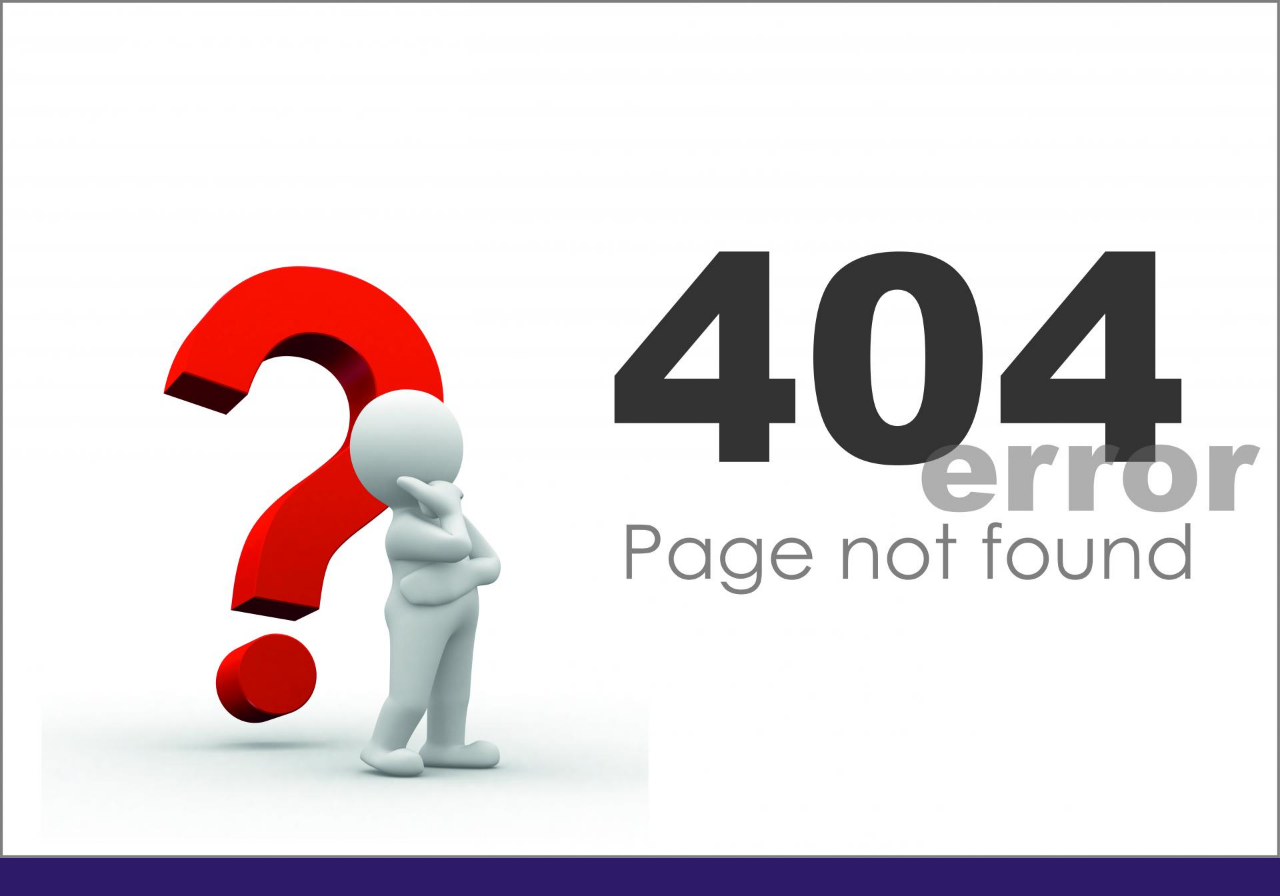
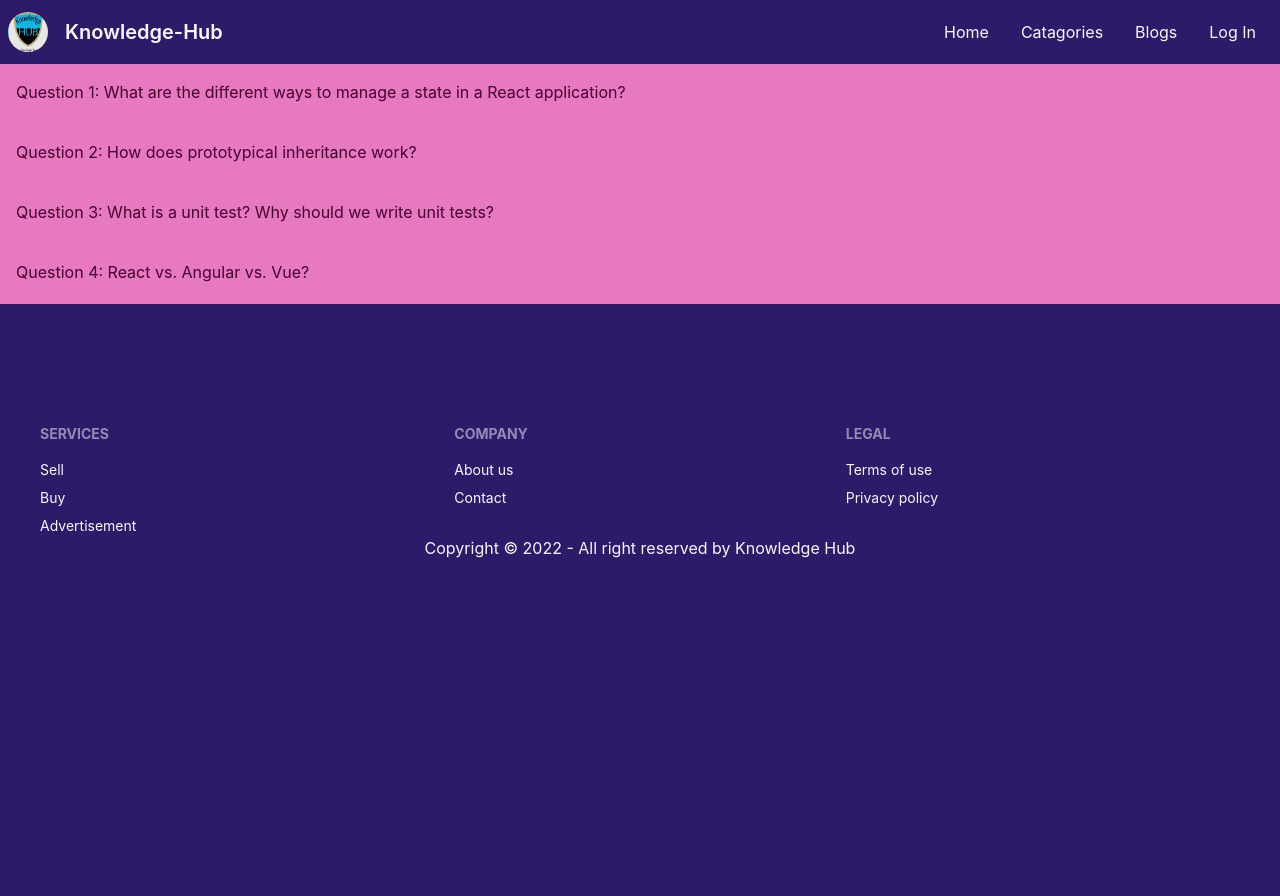
Before and after one commit to chayon8080/Knowledge-hub-client, a React (Create React App) app: page /blogs in a window 1280 px wide. Shown: the top 896 px of the page. After the commit the page ends 800 px from the top, so only its background shows below. Built offline with nearby package versions, Linux system fonts and the light colour scheme; no server answers.

Commit message:
eight commit

```diff
--- /dev/null
+++ b/src/Layout/DashBoardLayout.js
@@ -0,0 +1,34 @@
+import React, { useContext } from 'react';
+import { Link, Outlet } from 'react-router-dom';
+import { AuthContext } from '../contexts/AuthProvider';
+import Navbar from '../Pages/Shared/Navbar/Navbar';
+const DashBoardLayout = () => {
+    const { user } = useContext(AuthContext)
+    // const [isAdmin] = useAdmin(user?.email)
+    return (
+        <div>
+            <Navbar></Navbar>
+            <div className="drawer drawer-mobile">
+                <input id="dashboard-drawer" type="checkbox" className="drawer-toggle" />
+                <div className="drawer-content">
+                    <Outlet></Outlet>
+                </div>
+                <div className="drawer-side">
+                    <label htmlFor="dashboard-drawer" className="drawer-overlay"></label>
+                    <ul className="menu p-4 w-80 bg-base-100 text-base-content">
+                        <li><Link to='/dashboard'>My Appointments</Link></li>
+                        {/* {
+                            isAdmin && <>
+                                <li><Link to='/dashboard/allusers'>All users</Link></li>
+                            </>
+                        } */}
+                        <li><Link to='/dashboard/allusers'>All users</Link></li>
+                    </ul>
+
+                </div>
+            </div>
+        </div>
+    );
+};
+
+export default DashBoardLayout;
--- a/src/Login/Login.js
+++ b/src/Login/Login.js
@@ -2,6 +2,7 @@ import React, { useContext, useState } from 'react';
 import { Form, Link, useLocation, useNavigate } from 'react-router-dom';
 import { IconName } from "react-icons/fa";
 import { AuthContext } from '../../src/contexts/AuthProvider';
+import toast from 'react-hot-toast';
 
 const Login = () => {
     const [error, setError] = useState('');
@@ -27,6 +28,7 @@ const Login = () => {
         signIn(email, password)
             .then(result => {
                 const user = result.user;
+                toast("Log In  successfully")
                 form.reset();
                 setError('');
                 navigate(from, { replace: true });
--- /dev/null
+++ b/src/Pages/Blogs/Blogs.js
@@ -0,0 +1,63 @@
+import React from 'react';
+
+const Blogs = () => {
+    return (
+        <div className='mb-20'>
+            <div className="collapse">
+                <input type="checkbox" className="peer" />
+                <div className="collapse-title bg-primary text-primary-content peer-checked:bg-secondary peer-checked:text-secondary-content">
+                    Question 1: What are the different ways to manage a state in a React application?
+                </div>
+                <div className="collapse-content bg-primary text-primary-content peer-checked:bg-secondary peer-checked:text-secondary-content">
+                    <p>Answer 1: In React apps, there are at least seven ways to handle the state. here some example given below
+                        Example :
+                        * URL= We can use URL to store some data .
+
+                        * Web Storage = The second option is to store the state in the browser via web storage. This is useful when we want to persist state between reloads and reboots. Examples include cookies, local storage, and IndexedDB. These are native browser technologies.
+
+                        * Local State = The third option is to use store state locally. It is useful when one component needs the state. Examples include a toggle button, a form, etc.
+
+                        * Lifted State = The Fourth option is to define the state in the parent component. Often, the same state is used across multiple components. In those cases, it is useful to lift the state to a common parent. The lifting state is a two step process. First, we declare the state in a common parent component, and then we pass the state down to child components via props. This pattern should be considered any time a few related components need to use the same state.
+
+                        * Derived State = The fifth option is to compute the new state based on the available state.
+                    </p>
+                </div>
+            </div>
+            <div className="collapse">
+                <input type="checkbox" className="peer" />
+                <div className="collapse-title bg-primary text-primary-content peer-checked:bg-secondary peer-checked:text-secondary-content">
+                    Question 2: How does prototypical inheritance work?
+                </div>
+                <div className="collapse-content bg-primary text-primary-content peer-checked:bg-secondary peer-checked:text-secondary-content">
+                    <p>Answer 2: The Prototypal Inheritance is a feature in javascript used to add methods and properties in objects. It is a method by which an object can inherit the properties and methods of another object. Traditionally, in order to get and set the [[Prototype]] of an object, we use Object. getPrototypeOf and Object.</p>
+                </div>
+            </div>
+            <div className="collapse">
+                <input type="checkbox" className="peer" />
+                <div className="collapse-title bg-primary text-primary-content peer-checked:bg-secondary peer-checked:text-secondary-content">
+                    Question 3: What is a unit test? Why should we write unit tests?
+                </div>
+                <div className="collapse-content bg-primary text-primary-content peer-checked:bg-secondary peer-checked:text-secondary-content">
+                    <p>Answer 3: Unit Testing is a type of software testing where individual units or components of a software are tested. The purpose is to validate that each unit of the software code performs as expected.
+                        Unit testing ensures that all code meets quality standards before it's deployed. This ensures a reliable engineering environment where quality is paramount. Over the course of the product development life cycle, unit testing saves time and money, and helps developers write better code, more efficiently.
+                    </p>
+                </div>
+            </div>
+            <div className="collapse">
+                <input type="checkbox" className="peer" />
+                <div className="collapse-title bg-primary text-primary-content peer-checked:bg-secondary peer-checked:text-secondary-content">
+                    Question 4: React vs. Angular vs. Vue?
+                </div>
+                <div className="collapse-content bg-primary text-primary-content peer-checked:bg-secondary peer-checked:text-secondary-content">
+                    <p>Answer 4: Angular, React and Vue are all highly popular JavaScript libraries and frameworks that help developers build complex, reactive and modern user interfaces for the web. Actually, with additional libraries like React Native, Ionic with Angular or with React or NativeScript you can even build native mobile apps for mobile devices with help of Angular, React and Vue.
+                        Angular is a framework developed by Google: Google also uses Angular internally, hence we'll not see Angular disappear over night. It will be maintained and continuously improved
+                        React is a library built by Facebook: Facebook also uses React internally, hence we'll not see React disappear over night. It will be maintained and continuously improved
+                        Vue is a "standalone" project that is not built inside of any company. It used to be a one-man show but those days are long gone. Nowadays, it has a dedicated team of core contributors that work on Vue.
+                    </p>
+                </div>
+            </div>
+        </div>
+    );
+};
+
+export default Blogs;
--- /dev/null
+++ b/src/Pages/Dashboard/AddAProduct/AddAProduct.js
@@ -0,0 +1,11 @@
+import React from 'react';
+
+const AddAProduct = () => {
+    return (
+        <div>
+            <h3>add a product</h3>
+        </div>
+    );
+};
+
+export default AddAProduct;
--- /dev/null
+++ b/src/Pages/Dashboard/MyOrders/MyOrders.js
@@ -0,0 +1,11 @@
+import React from 'react';
+
+const MyOrders = () => {
+    return (
+        <div>
+            <h3>my orders</h3>
+        </div>
+    );
+};
+
+export default MyOrders;
--- a/src/Pages/Products/BookingModal.js
+++ b/src/Pages/Products/BookingModal.js
@@ -1,7 +1,10 @@
-import React from "react";
+import React, { useContext } from "react";
 import { Form } from "react-router-dom";
+import { AuthContext } from "../../contexts/AuthProvider";
 
-const BookingModal = ({ setProductModal }) => {
+const BookingModal = ({ product }) => {
+    // const { name, resalePrice } = product
+    const { user } = useContext(AuthContext)
     return (
         <>
             <input type="checkbox" id="booking-modal" className="modal-toggle" />
@@ -14,8 +17,8 @@ const BookingModal = ({ setProductModal }) => {
                         ✕
                     </label>
                     <Form>
-                        <input type="text" placeholder="Name" className="input input-bordered w-full my-2" />
-                        <input type="email" placeholder="Email" className="input input-bordered w-full my-2" />
+                        <input type="text" placeholder="Name" defaultValue={user?.displayName} className="input input-bordered w-full my-2" />
+                        <input type="email" placeholder="Email" defaultValue={user?.email} className="input input-bordered w-full my-2" />
                         <input type="text" placeholder="Item Name" className="input input-bordered w-full my-2" />
                         <input type="text" placeholder="Price" className="input input-bordered w-full my-2" />
                         <input type="text" placeholder="Phone Number" className="input input-bordered w-full my-2" />
--- a/src/Pages/Products/ProductCard.js
+++ b/src/Pages/Products/ProductCard.js
@@ -20,8 +20,8 @@ const ProductCard = ({ product }) => {
                     <p>Using Time: {yearsOfUse}</p>
                     <p>Posted: {postedTime}</p>
                 </div>
-                <div className="card-actions justify-end">
-                    <label htmlFor="booking-modal" className="btn">open modal</label>
+                <div className="card-actions">
+                    <label htmlFor="booking-modal" className="btn">Book Now</label>
                 </div>
             </div>
         </div>
--- a/src/Pages/Shared/Navbar/Navbar.js
+++ b/src/Pages/Shared/Navbar/Navbar.js
@@ -15,9 +15,11 @@ const Navbar = () => {
     const menuItems = <>
         <li><Link to='/'>Home</Link></li>
         <li><Link to='/catagories'>Catagories</Link></li>
+        <li><Link to='/blogs'>Blogs</Link></li>
         {
             user?.uid ?
                 <>
+                    <li><Link to='/dashboard'>Dashboard</Link></li>
                     <li><button onClick={signOut}>Log Out</button></li>
                     <li>{user?.displayName}</li>
 
```
Also changed, not shown: src/Routes/Routes/Routes.js (+17 -0 lines).
